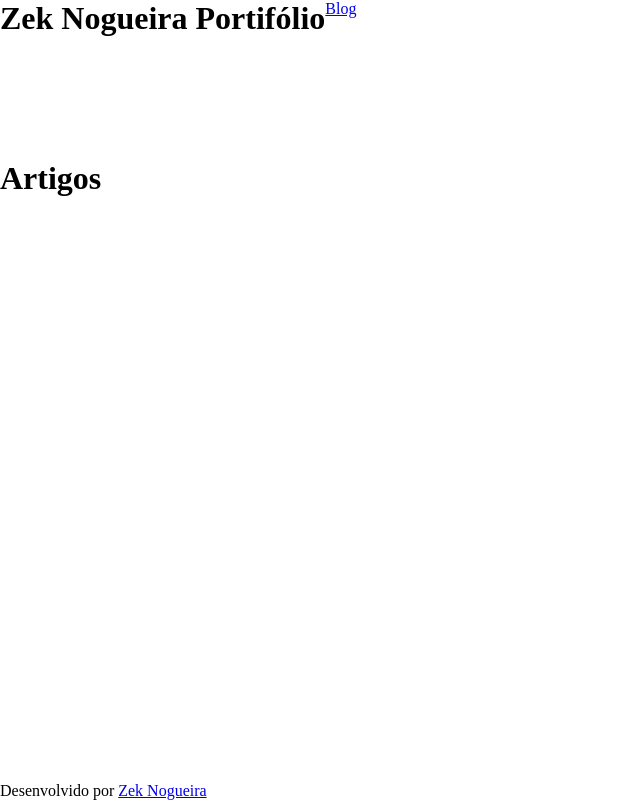
After one commit to zeknogueira/zeknogueira_portifolio, a PHP site: page /blog.php in a window 1280 px wide. The commit adds this page. Shown: the whole page, without its empty margins (0-640 px from the left). Run offline with PHP 8.4, Linux system fonts and the light colour scheme.

Commit message:
Adicionado arquivo -blog.php- e edições no css da página.

```diff
--- /dev/null
+++ b/blog.php
@@ -0,0 +1,24 @@
+<!DOCTYPE html>
+<html lang="pt-br">
+<head>
+    <meta charset="UTF-8">
+    <meta http-equiv="X-UA-Compatible" content="IE=edge">
+    <meta name="viewport" content="width=device-width, initial-scale=1.0">
+    <link rel="stylesheet" href="style.css">
+    <title>Zek Nogueira</title>
+</head>
+<body>
+    <header>
+        <h1>Zek Nogueira Portifólio</h1>
+        <a href="blog.html">Blog</a>
+    </header>
+    <main>
+        <h1>Artigos</h1>
+
+    </main>
+    <footer>
+        <p>Desenvolvido por <a href="instagram.com/zeknogueira">Zek Nogueira</a></p>
+    </footer>
+
+</body>
+</html>
--- a/style.css
+++ b/style.css
@@ -4,6 +4,7 @@
 }
 body{
     display: flex;
+    flex-direction: column;
 
 }
 header{
@@ -15,5 +16,7 @@ main{
 
 }
 footer{
-    position: absolute;
+    position: fixed;
+    bottom: 0;
+    left: 0;
 }
```
